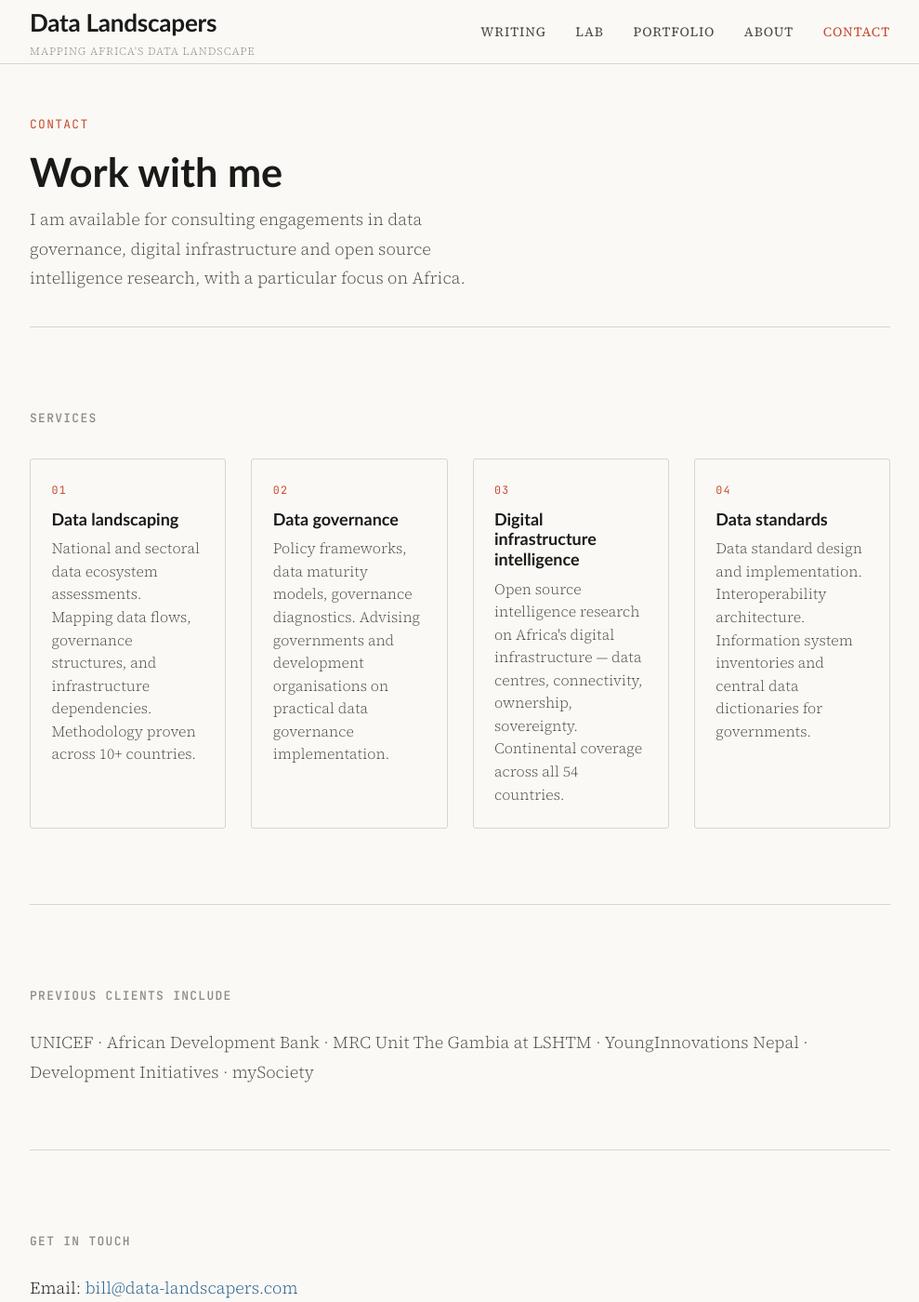
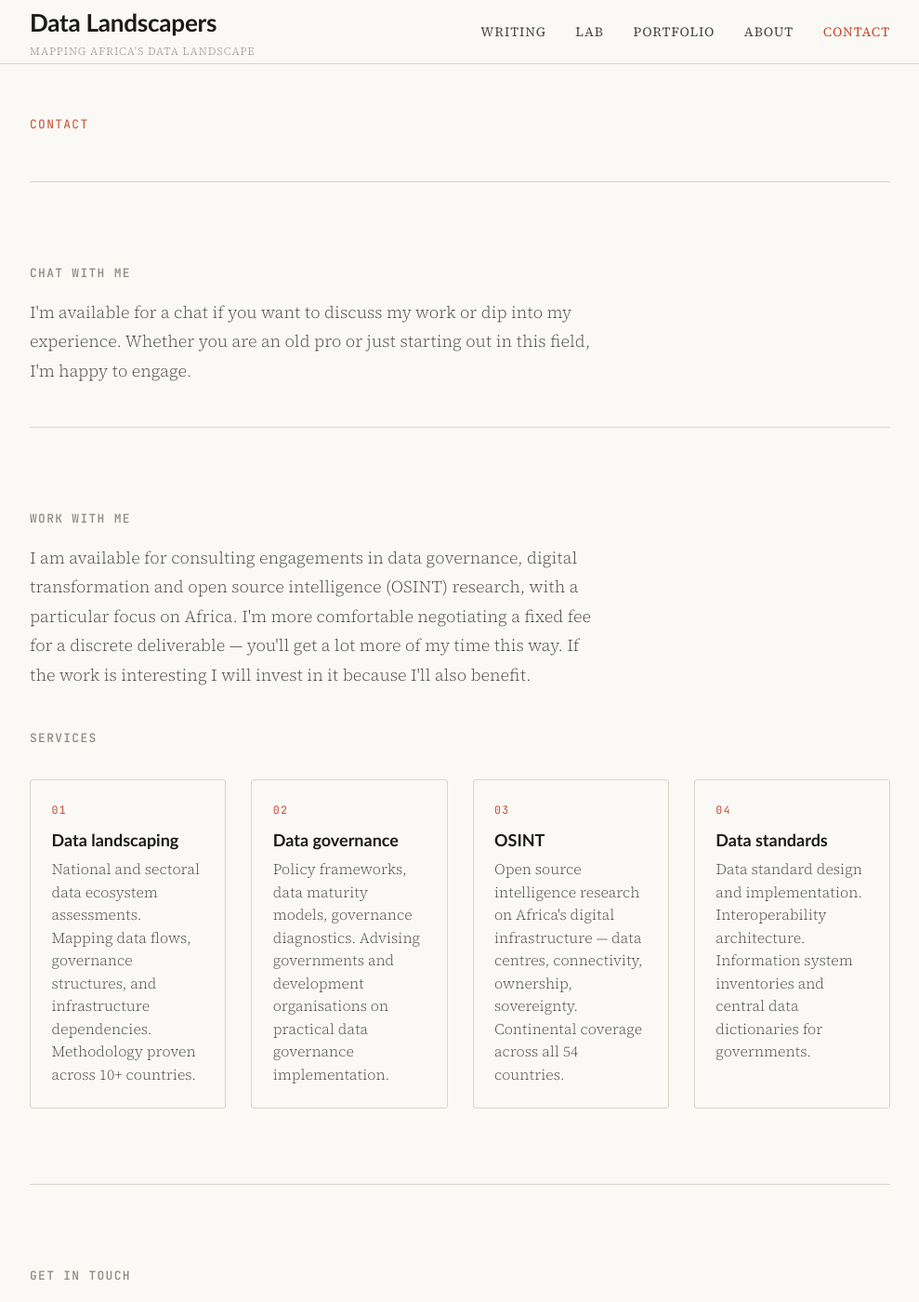
Before and after one commit to data-landscapers/data-landscapers.github.io, a Jekyll site: the page built from contact/index.md, in a window 1280 px wide and 1400 px high. Shown: the whole window at 93% size, without its empty margins (145-1134 px from the left). Built offline with Jekyll 4.4.1, drawn with Linux system fonts in a browser that asks for light colours.

Commit message:
contact index.md

```diff
--- a/contact/index.md
+++ b/contact/index.md
@@ -8,11 +8,16 @@ description: Data governance consulting services from Bill Anderson — Data Lan
 
 <header style="padding: 3rem 0 2rem; border-bottom: 1px solid var(--rule);">
   <div style="font-family: var(--mono); font-size: 0.72rem; text-transform: uppercase; letter-spacing: 0.1em; color: var(--accent); margin-bottom: 0.75rem;">Contact</div>
-  <h1>Work with me</h1>
-  <p style="color: var(--ink-light); max-width: 520px; margin: 0;">I am available for consulting engagements in data governance, digital infrastructure and open source intelligence research, with a particular focus on Africa.</p>
 </header>
 
 <section style="padding: 2.5rem 0; border-bottom: 1px solid var(--rule);">
+  <h2 style="font-size: 0.72rem; font-family: var(--mono); font-weight: 500; text-transform: uppercase; letter-spacing: 0.1em; color: var(--ink-faint); margin-bottom: 1rem;">Chat with me</h2>
+  <p style="color: var(--ink-light); max-width: 620px; margin: 0;">I'm available for a chat if you want to discuss my work or dip into my experience. Whether you are an old pro or just starting out in this field, I'm happy to engage.</p>
+</section>
+
+<section style="padding: 2.5rem 0; border-bottom: 1px solid var(--rule);">
+  <h2 style="font-size: 0.72rem; font-family: var(--mono); font-weight: 500; text-transform: uppercase; letter-spacing: 0.1em; color: var(--ink-faint); margin-bottom: 1rem;">Work with me</h2>
+  <p style="color: var(--ink-light); max-width: 620px; margin: 0 0 1.5rem;">I am available for consulting engagements in data governance, digital transformation and open source intelligence (OSINT) research, with a particular focus on Africa. I'm more comfortable negotiating a fixed fee for a discrete deliverable — you'll get a lot more of my time this way. If the work is interesting I will invest in it because I'll also benefit.</p>
   <h2 style="font-size: 0.72rem; font-family: var(--mono); font-weight: 500; text-transform: uppercase; letter-spacing: 0.1em; color: var(--ink-faint); margin-bottom: 1.5rem;">Services</h2>
   <div class="services-grid">
     <div class="service-card">
@@ -27,7 +32,7 @@ description: Data governance consulting services from Bill Anderson — Data Lan
     </div>
     <div class="service-card">
       <div class="service-card__icon">03</div>
-      <h3>Digital infrastructure intelligence</h3>
+      <h3>OSINT</h3>
       <p>Open source intelligence research on Africa's digital infrastructure — data centres, connectivity, ownership, sovereignty. Continental coverage across all 54 countries.</p>
     </div>
     <div class="service-card">
@@ -38,14 +43,9 @@ description: Data governance consulting services from Bill Anderson — Data Lan
   </div>
 </section>
 
-<section style="padding: 2.5rem 0; border-bottom: 1px solid var(--rule);">
-  <h2 style="font-size: 0.72rem; font-family: var(--mono); font-weight: 500; text-transform: uppercase; letter-spacing: 0.1em; color: var(--ink-faint); margin-bottom: 1.5rem;">Previous clients include</h2>
-  <p style="color: var(--ink-light);">UNICEF · African Development Bank · MRC Unit The Gambia at LSHTM · YoungInnovations Nepal · Development Initiatives · mySociety</p>
-</section>
-
 <section style="padding: 2.5rem 0;">
   <h2 style="font-size: 0.72rem; font-family: var(--mono); font-weight: 500; text-transform: uppercase; letter-spacing: 0.1em; color: var(--ink-faint); margin-bottom: 1.5rem;">Get in touch</h2>
-  <p>Email: <a href="mailto:bill@data-landscapers.com">bill@data-landscapers.com</a></p>
+  <p>Email: <script>document.write('<a hr' + 'ef="mai' + 'lto:bill' + '@data-landscapers.com">bill' + '@data-landscapers.com</a>');</script></p>
   <p style="color: var(--ink-light); font-size: 0.92rem;">I am based in the UK and work internationally. Response time is typically within two working days.</p>
   <p style="margin-top: 1.5rem;">
     <a href="https://linkedin.com/in/billanderson10" target="_blank" rel="noopener" class="btn" style="margin-right: 0.75rem;">LinkedIn</a>
```
